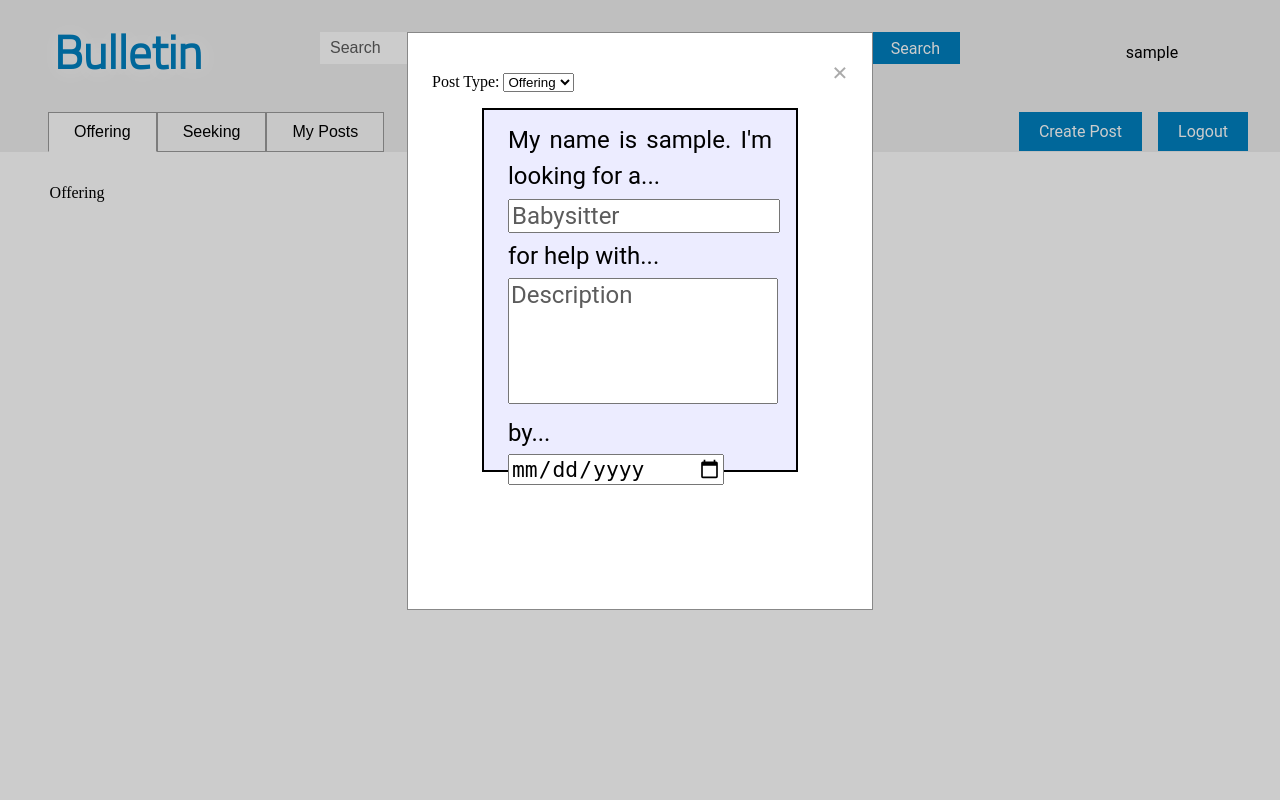
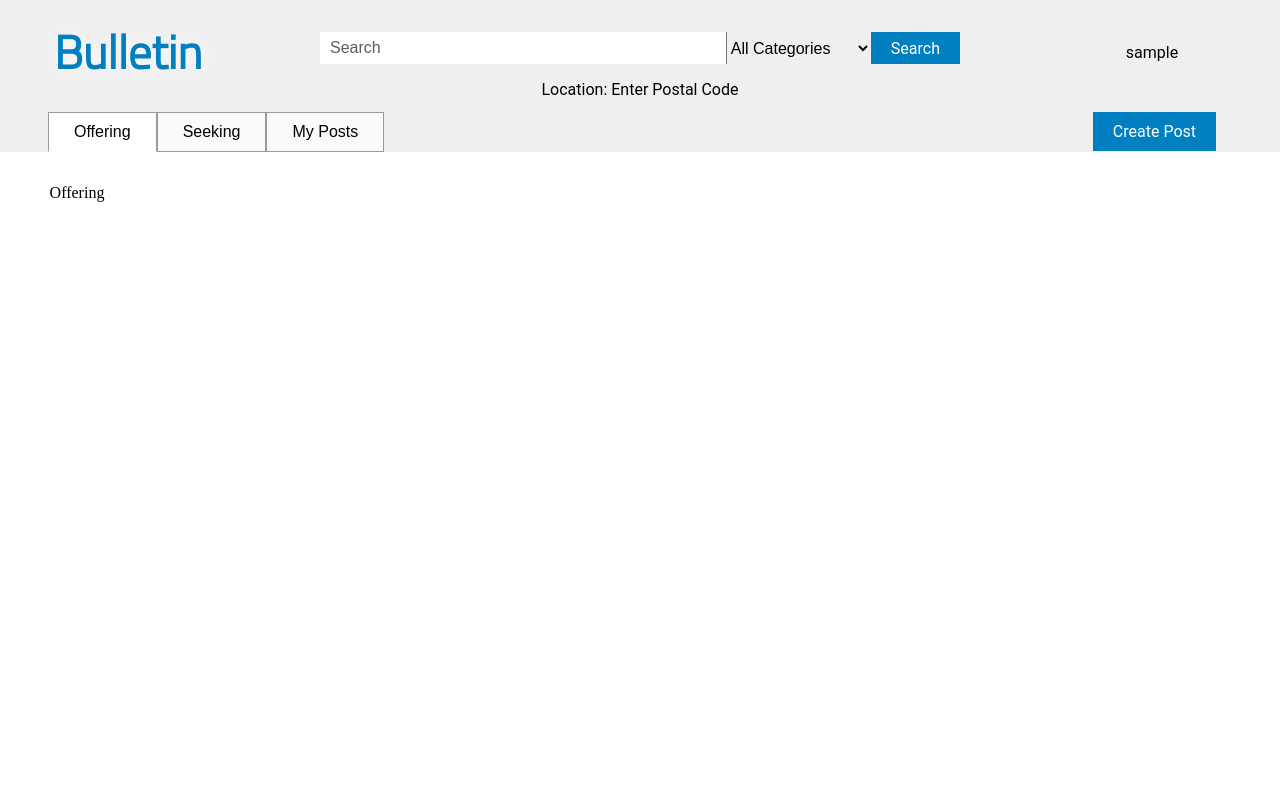
Before and after one commit to bpaielli/Bulletin, a PHP site: page /board.php in a window 1280 px wide. Run offline with PHP 8.4, Linux system fonts and the light colour scheme; the visitor is signed in with stand-in values (Sample User, id 1).

Commit message:
Austin changes, logout functionality working, sessions working

```diff
--- a/assets/scripts/model.php
+++ b/assets/scripts/model.php
@@ -21,7 +21,7 @@ class accountDatabaseAdapter {
 			$this->DB = new PDO ( $db, $user, $password );
 			$this->DB->setAttribute ( PDO::ATTR_ERRMODE, PDO::ERRMODE_EXCEPTION );
 		} catch ( PDOException $e ) {
-			echo ('Error establishing Connection');
+			echo ('Error Establishing Connection');
 			exit ();
 		}
 	}
--- a/assets/style/main.css
+++ b/assets/style/main.css
@@ -170,7 +204,7 @@ div.tab button.sectionl.active {
 
 #newpostbutton{
 	float: right;
-	margin-right: 1em;
+	margin-right: 4em;
 }
 
 
@@ -185,7 +219,7 @@ div.tab button.sectionl.active {
 }
 
 .cpbox {
-    display: block;
+    display: none;
     position: fixed;
     z-index: 1;
     left: 0;
@@ -199,10 +233,11 @@ div.tab button.sectionl.active {
 .cp-content {
     background-color: white;
     margin: 2em auto;
-    padding: 1.5em;
+    padding: .5em 1.5em .5em 1.5em;
     border: 1px solid #888;
     width: 26em;
-    height: 33em;
+    height: 28em;
+    border-radius: 25px;
 }
 
 .close {
--- a/board.php
+++ b/board.php
@@ -1,5 +1,11 @@
 <!-- Programmers: Austin Mutschler & Brittany Paielli -->
-<?php session_start();?>
+<?php session_start();
+
+// If user is not logged in
+if (!isset($_SESSION['user'])){
+	header ("Location: login.php");
+}
+?>
 <!DOCTYPE html>
 <html>
 <head>
@@ -16,7 +22,12 @@
 			<h1 class="textlogo">Bulletin</h1>
 		</div>
 		<div class="headright">
+		<div class="dropdown">
 			<div id="usersname"><?php echo $_SESSION['user'];?></div>
+			<div class="dropdown-content">
+					<a href="logout.php">Logout</a>
+				</div>
+		</div>
 
 		</div>
 		<div id="searcharea">
@@ -38,7 +49,6 @@
 		<button id="home" class="sectionl" onclick="openPage('Offering')">Offering</button>
 		<button class="sectionl" onclick="openPage('Seeking')">Seeking</button>
 		<button class="sectionl" onclick="openPage('MyPosts')">My Posts</button>
-		<div id="logoutbutton"><button class="mainbuttons">Logout</button></div>
 		<div id="newpostbutton"><button class="mainbuttons">Create Post</button></div>
 
 	</div>
@@ -70,7 +80,7 @@
 			</div>
 			<div id="createseeking" class="createposttemplate">
 				<p class="postcontentname">My name is <?php echo $_SESSION['user']; ?>. I'm looking for a...</p>
-				<input class="createpostoccupation" type="text" name="createpostoccupation" placeholder="Babysitter">
+				<input class="createpostoccupation" type="text" name="createpostoccupation" placeholder="Occupation (Developer)">
 				<p class="postcontenttext">for help with...</p>
 				<textarea class="createpostdescription" name="createpostdescription" placeholder="Description"></textarea>
 				<p class="postcontenttext">by... <input class="createpostduedate" type="date" name="createpostduedate"></p>
@@ -82,4 +92,5 @@
 <script type="text/javascript" src="assets/js/geolocation.js"></script>
 <script type="text/javascript" src="assets/js/tabs.js"></script>
 <script type="text/javascript" src="assets/js/createpostbox.js"></script>
+<script type="text/javascript" src="assets/js/logout.js"></script>
 </html>
--- a/index.html
+++ b/index.html
@@ -13,7 +13,7 @@
 	<div id="overlay">
 		<div id="indexcontainer">
 			<h1>Bulletin</h1>
-			<a id="trynowbutton" href="register.php" class="button">Try Now</a>
+			<a id="trynowbutton" href="login.php" class="button">Try Now</a>
 		</div>
 	</div>
 </body>
```
Also changed, not shown: other parts of assets/style/main.css (+35 -1 lines), assets/scripts/controller.php (+4 -3 lines), login.php (+8 -0 lines), register.php (+8 -0 lines).
